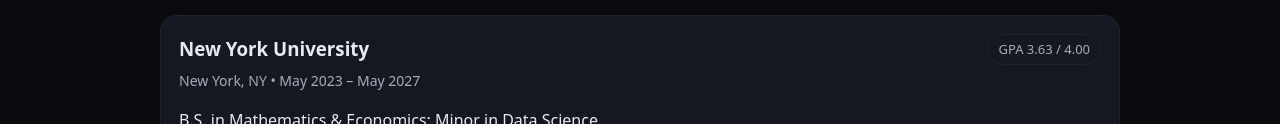
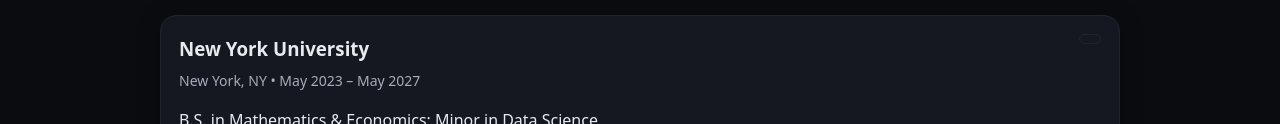
Before and after one commit to JimboYu050504/personal-website, a React app: page index.html in a window 1280 px wide. Shown: the part 525-649 px from the top of the page. Built offline with nearby package versions, Linux system fonts and the light colour scheme.

Commit message:
Update index.html

```diff
--- a/index.html
+++ b/index.html
@@ -49,7 +49,7 @@
               <h3>New York University</h3>
               <div class="meta">New York, NY • May 2023 – May 2027</div>
             </div>
-            <div class="tag">GPA 3.63 / 4.00</div>
+            <div class="tag"></div>
           </div>
           <p>B.S. in Mathematics & Economics; Minor in Data Science</p>
           <p class="muted"><strong>Relevant Coursework:</strong> Calculus, Data Science, Programming, Statistics</p>
```
